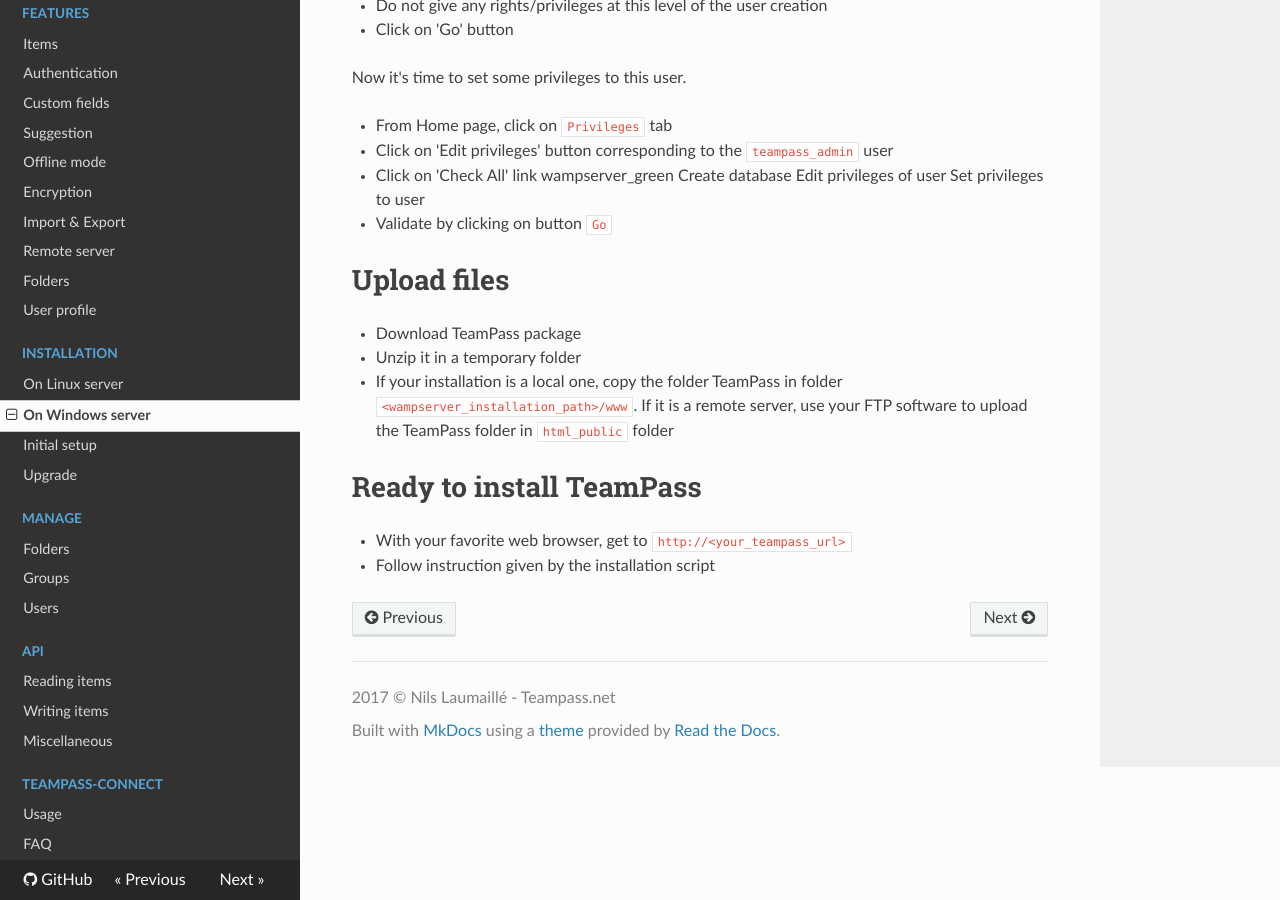
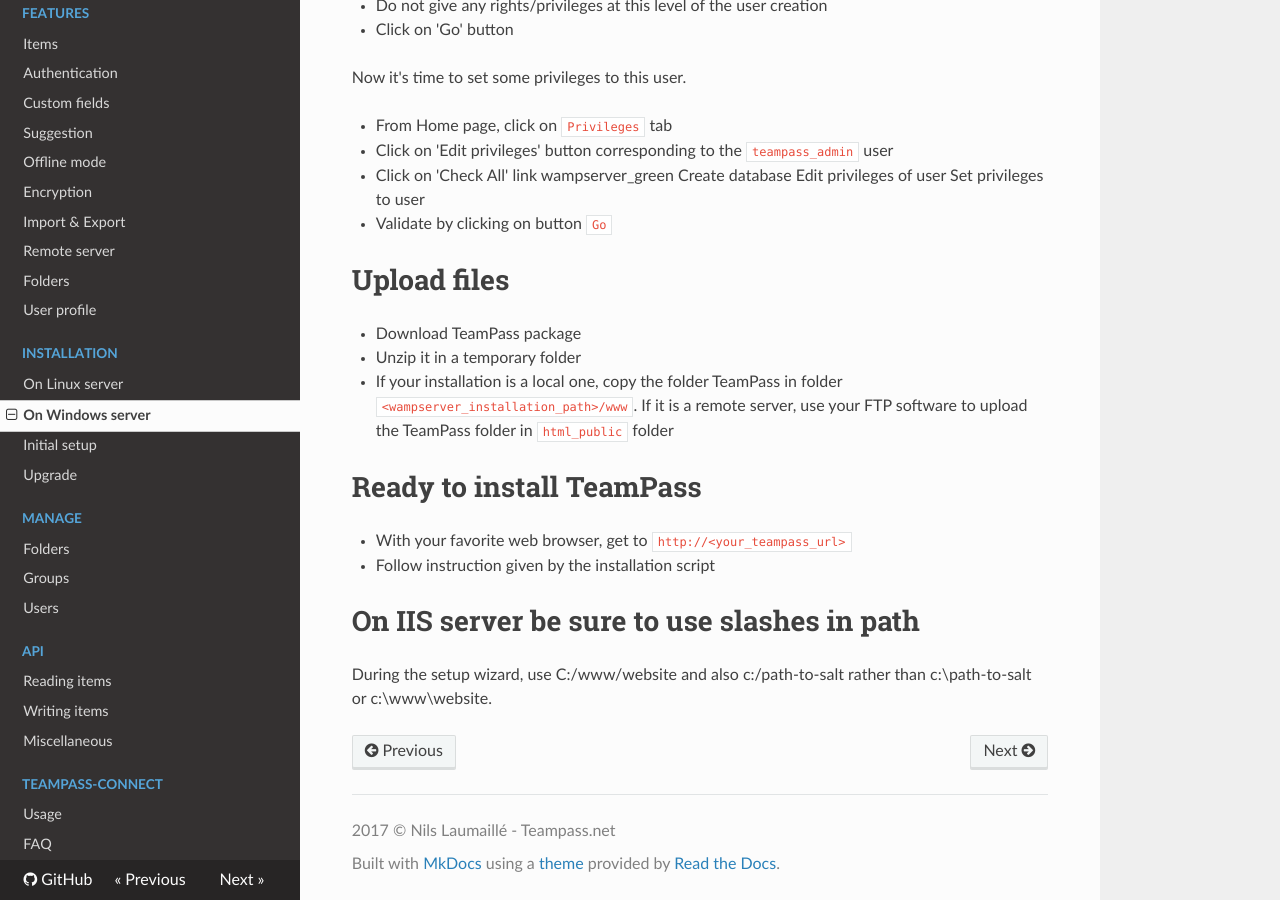
Before and after one commit to nilsteampassnet/teampass_doc, an MkDocs documentation site: the page built from docs/install/install-windows.md, in a window 1280 px wide and 900 px high, scrolled down 1242 px. Built offline with MkDocs 1.6.1, drawn with Linux system fonts in a browser that asks for light colours; nearby versions of some CDN libraries; old or Windows-style settings are respelled for this version of MkDocs.

Commit message:
Update install-windows.md

```diff
--- a/docs/install/install-windows.md
+++ b/docs/install/install-windows.md
@@ -63,3 +63,7 @@ Set privileges to user
 
 * With your favorite web browser, get to `http://<your_teampass_url>`
 * Follow instruction given by the installation script
+
+# On IIS server be sure to use slashes in path
+
+During the setup wizard, use C:/www/website and also c:/path-to-salt rather than c:\path-to-salt or c:\www\website.
```
